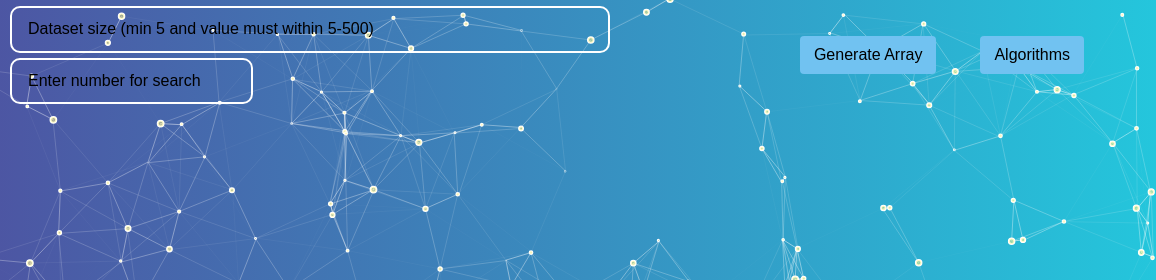
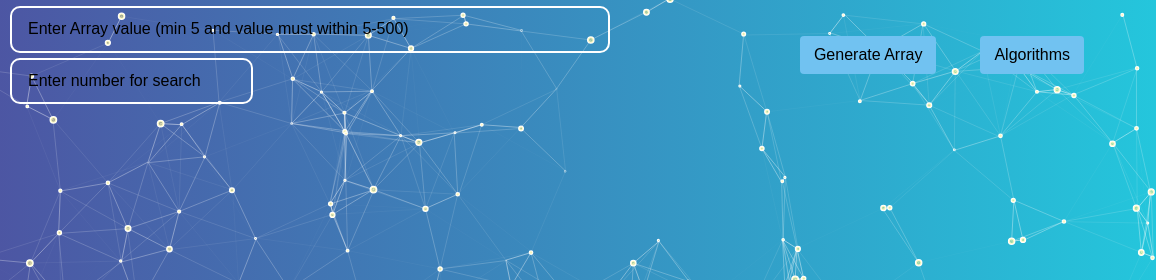
Before and after one commit to AKmahim/Algorithm-visualizer-vanillajs, a website with bundled scripts: page index.html in a window 1280 px wide. Shown: the top 280 px of the page, 124-1280 px from the left. Built offline with nearby package versions, Linux system fonts and the light colour scheme; animation ran at ten frames a second.

Commit message:
input array text title chagnes

```diff
--- a/index.html
+++ b/index.html
@@ -47,7 +47,7 @@
                             type="text"
                             id="dataset-size"
                             class="ipt"
-                            placeholder="Dataset size (min 5 and value must within 5-500)"
+                            placeholder="Enter Array value (min 5 and value must within 5-500)"
                             onblur="handleDatasetSizeChange()"
                         />
                         <input
```
